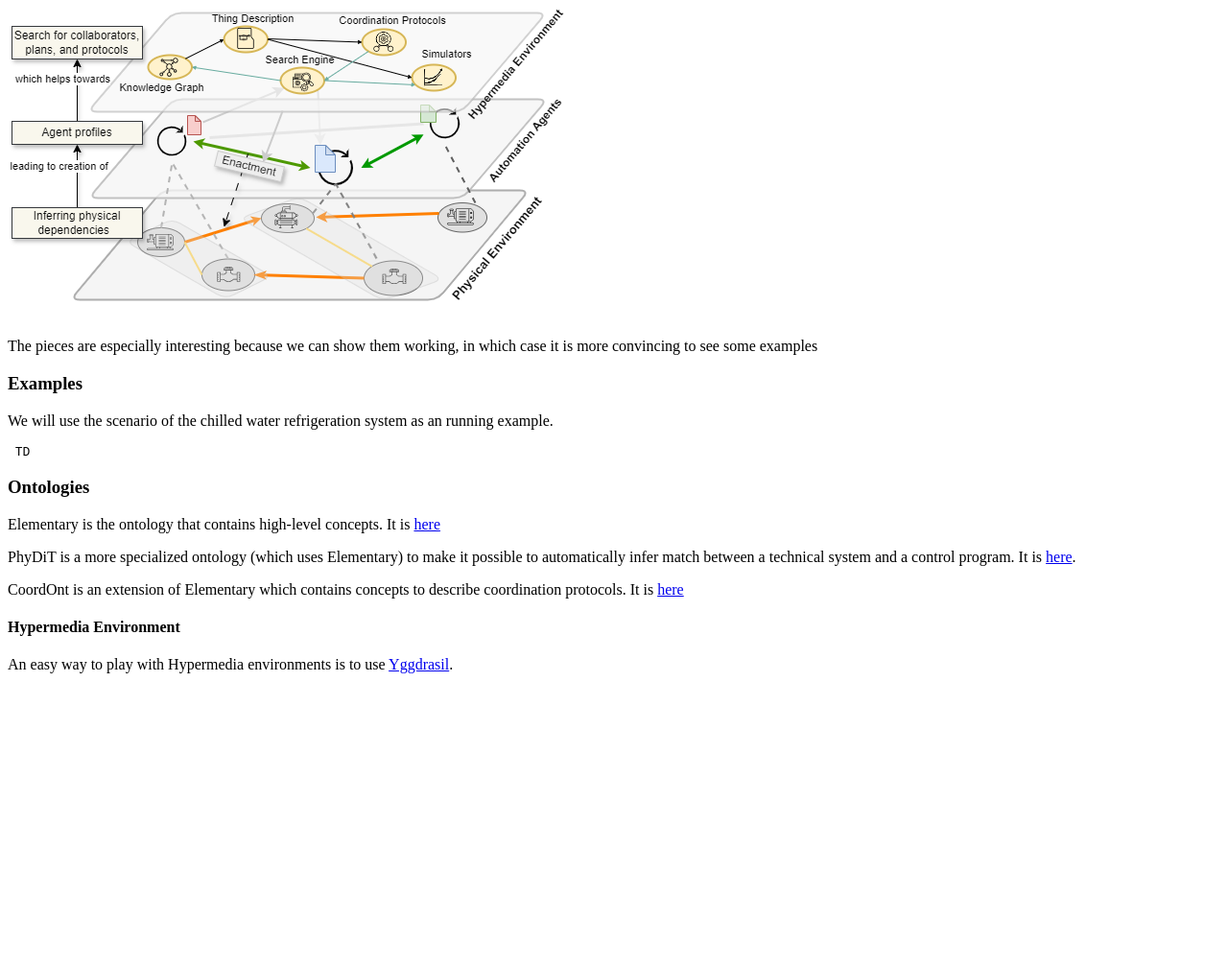
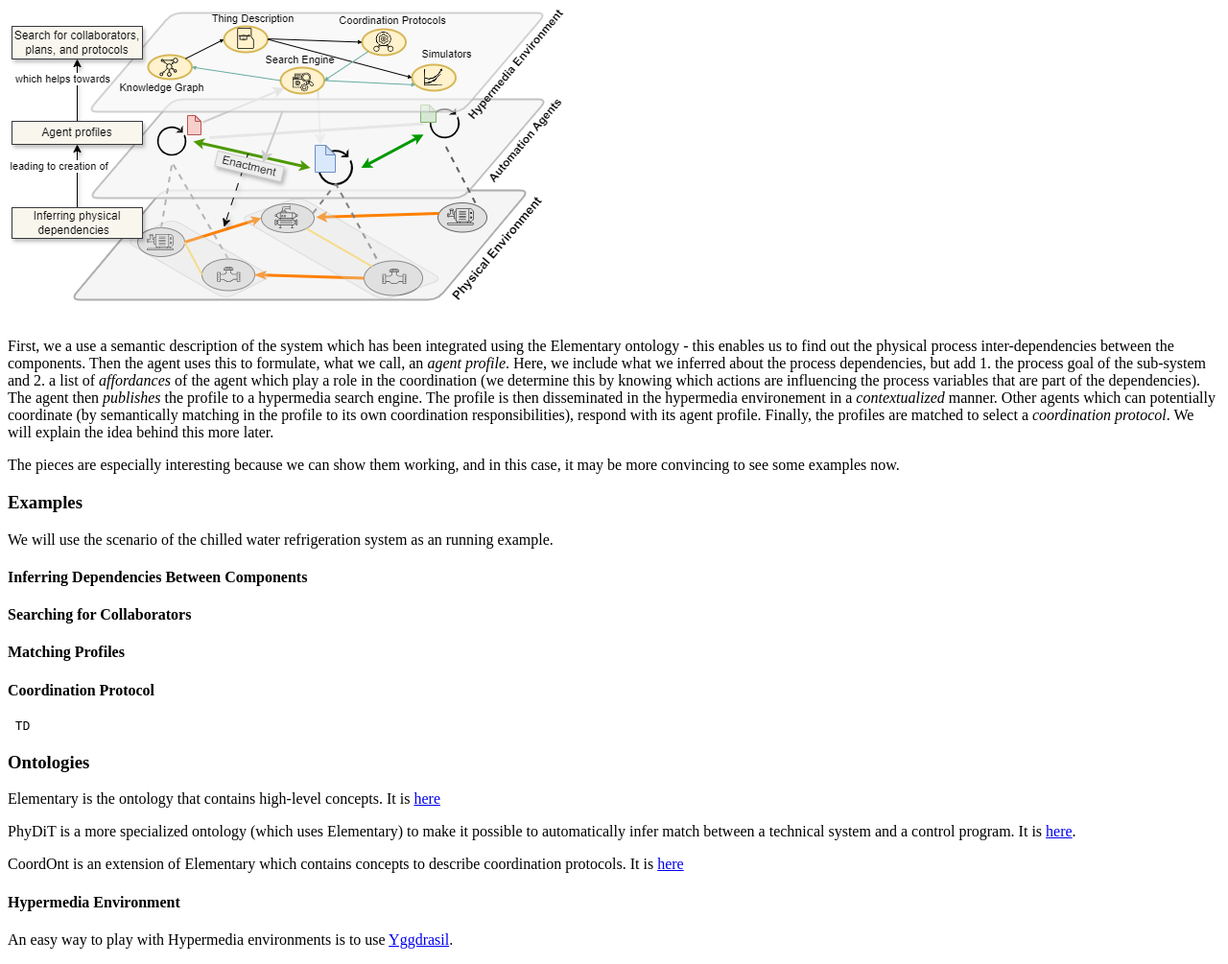
Before and after one commit to autonomous-buildings/autonomous-buildings.github.io, a plain HTML site: page hmas/index.html in a window 1280 px wide. Shown: the part 1153-2158 px from the top of the page at 96% size. Before the commit the page ends 1871 px from the top, so only its background shows below. Drawn offline with Linux system fonts and the light colour scheme.

Commit message:
updated hmas doc

```diff
--- a/hmas/index.html
+++ b/hmas/index.html
@@ -30,10 +30,26 @@ We have tried to put these all in to a single figure:</p>
 
 <img src="images/overview.png"/>
 
-<p>The pieces are especially interesting because we can show them working, in which case it is more convincing to see some examples</p>
+<p>First, we a use a semantic description of the system which has been integrated using the Elementary ontology - this enables us to find out the physical process inter-dependencies between the components. Then the agent uses this to formulate, what we call, an <i>agent profile</i>. Here, we include what we inferred about the process dependencies, but add 1. the process goal of the sub-system and 2. a list of <i>affordances</i> of the agent which play a role in the coordination (we determine this by knowing which actions are influencing the process variables that are part of the dependencies). The agent then <i>publishes</i> the profile to a hypermedia search engine. The profile is then disseminated in the hypermedia environement in a <i>contextualized</i> manner. Other agents which can potentially coordinate (by semantically matching in the profile to its own coordination responsibilities), respond with its agent profile. Finally, the profiles are matched to select a <i>coordination protocol</i>. We will explain the idea behind this more <a>later</a>. </p>
+
+<p>The pieces are especially interesting because we can show them working, and in this case, it may be more convincing to see some examples now.</p>
 
 <h3><a id="example">Examples</a></h3>
 <p>We will use the scenario of the chilled water refrigeration system as an running example.</p>
+
+<h4><a id="inference">Inferring Dependencies Between Components</a></h4>
+<p></p>
+
+<h4><a id="search">Searching for Collaborators</a></h4>
+<p></p>
+
+<h4><a id="matching">Matching Profiles</a></h4>
+<p></p>
+
+
+<h4><a id="enactment">Coordination Protocol</a></h4>
+<p></p>
+
 
 <pre>
  TD
```
